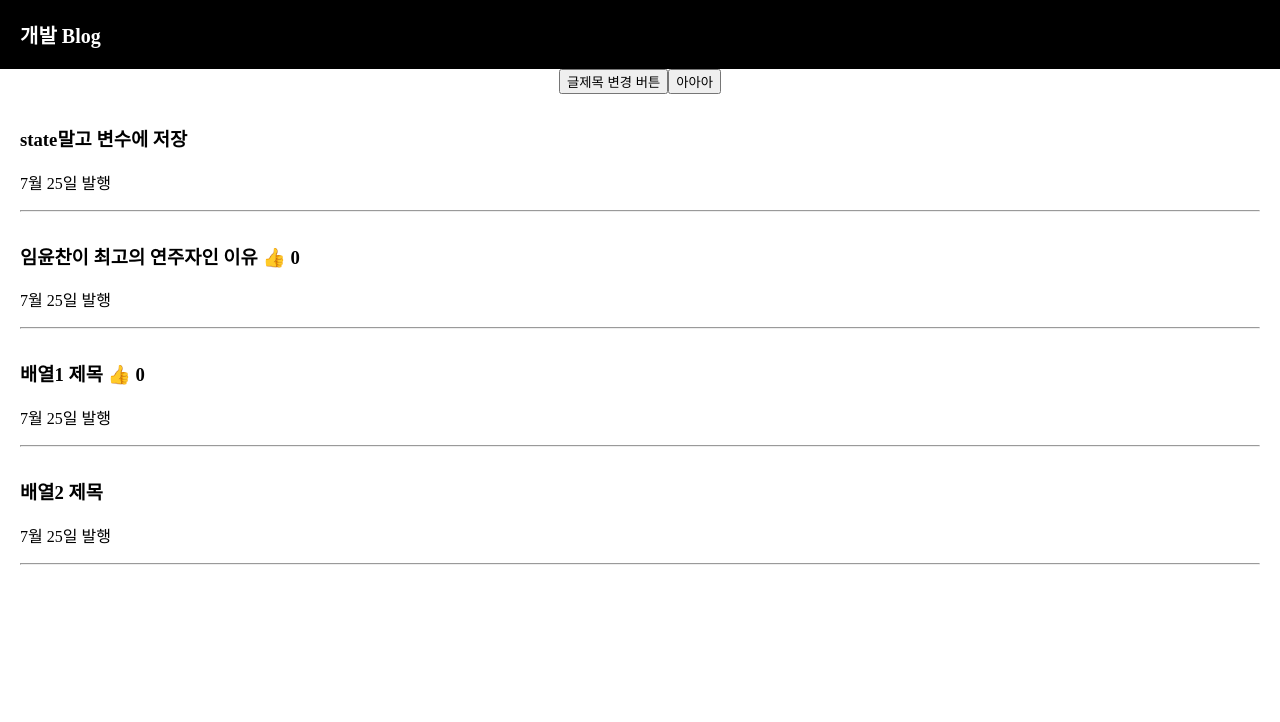
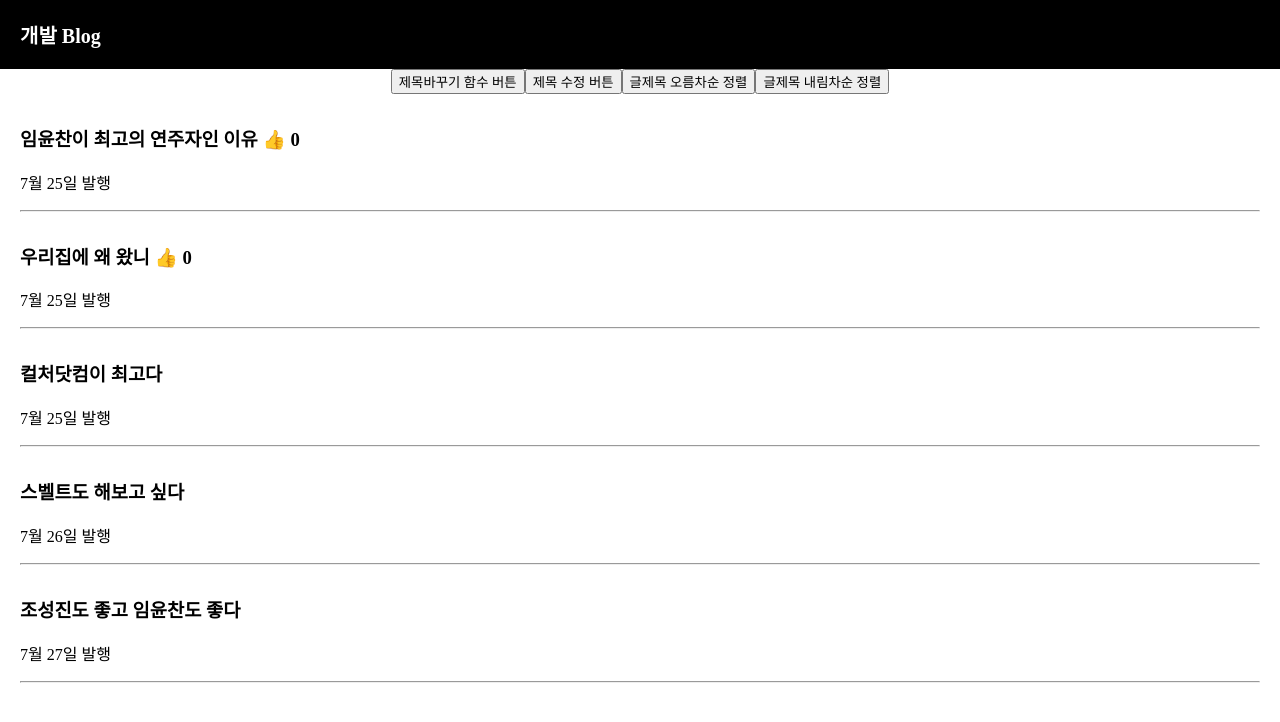
Before and after one commit to oneriver2671/First-React.js-Blog, a React (Create React App) app: page / in a window 1280 px wide. Shown: the top 722 px of the page. Built offline with nearby package versions, Linux system fonts and the light colour scheme.

Commit message:
Feat: state가 array/object인 경우

```diff
--- a/src/App.js
+++ b/src/App.js
@@ -1,16 +1,14 @@
 
 import React, { useState } from 'react';
-import logo from './logo.svg';
 import './App.css';
 
 function App() {
 
-  let posts = 'state말고 변수에 저장';
-
+  let posts = ['우리집에 왜 왔니', '컬처닷컴이 최고다', '스벨트도 해보고 싶다', '조성진도 좋고 임윤찬도 좋다'];
 
   // ES6 destructuring 문법을 사용한 state 저장
   let [글제목1, 글제목변경] = useState('임윤찬이 최고의 연주자인 이유');   // [a,b]: b에 state 데이터를 변경할 수 있는 함수가 들어감
-  let [title, changeTitle] = useState(['배열1 제목', '배열2 제목']);    // array/object 다룰 땐, 원본은 보존하는 게 좋음 (영구적으로 수정x)
+  let [titles, changeTitles] = useState(posts);
 
   // state를 변경하려면, 함께 만들어진 changeLikeNum() 함수를 써야만 변경 가능
   let [likeNum, changeLikeNum] = useState(0);
@@ -28,34 +26,61 @@ function App() {
       </div>
 
       {/**함수 뒤에 () 붙이면, click 하기 전에 바로 실행되어버림. */}
-      <button onClick={ 제목바꾸기 }>글제목 변경 버튼</button>
+      <button onClick={ 제목바꾸기 }>제목바꾸기 함수 버튼</button>
       <button onClick={() => {
-        let copy = [...title];		// 뭐냐 이 그지같은 문법은..? => 동작원리: state변경함수는, 기존 state와 신규 state를 비교 후, 같으면 변경 안해줌
-				// array/object 특징: []
+        // copy 변수 생성 이유: array/object 등을 다룰 땐, 원본은 보존하는 게 좋음 (영구적으로 수정x)
+        // state변경함수의 동작원리: 기존 state와 신규 state를 비교 후, 같으면 변경 안해줌 (일종의 에너지 절약)
+        let copy = [...titles];	        // js의 배열 복사 문법 (참조가 바뀜. 새로운 배열.)
         copy[0] = '배열1 제목 변경';
-        copy[1] = '배열2 제목 변경';
-        changeTitle(copy);
-      }}>아아아</button>
+        changeTitles(copy);
+
+        /* 안되는 코드 (js array 특징) */
+        // let arrReference = titles;      // MDN문서: 이렇게 쓰면 배열 복사 안됨. 원본 배열을 가리키는 '참조'만 할당됨.
+        // arrReference[0] = '배열1 제목 변경';    // 그래서 이렇게 값을 변경 후 state변경함수를 적용하는 게 불가능. arrReference의 화살표는 변하지 않았기 때문.
+        // changeTitles(arrReference);
+
+      }}>제목 수정 버튼</button>
+
+      {/**문자열 정렬 (오름차순) */}
+      <button onClick={() => {
+        let ascArr = [...posts];   // titles도 되고, posts도 되네?
+        ascArr.sort();
+        changeTitles(ascArr);
+      }}>글제목 오름차순 정렬</button>
+
+      {/**문자열 정렬 (내림차순) */}
+      <button onClick={() => {
+        let descArr = [...titles];
+        descArr.sort();
+        descArr.reverse();
+        changeTitles(descArr);
+      }}>글제목 내림차순 정렬</button>
+
 
       {/**글 목록 */}
-      <div className='list'>
-        <h3> { posts } </h3>
-        <p>7월 25일 발행</p>
-        <hr/>
-      </div>
       <div className='list'>
         <h3> { 글제목1 } <span>👍</span> { likeNum } </h3>
         <p>7월 25일 발행</p>
         <hr/>
       </div>
       <div className='list'>
-        <h3> { title[0] } <span onClick={ ()=>{ changeLikeNum(likeNum+1) } }>👍</span> { likeNum } </h3>
+        <h3> { titles[0] } <span onClick={ ()=>{ changeLikeNum(likeNum+1) } }>👍</span> { likeNum } </h3>
         <p>7월 25일 발행</p>
         <hr/>
       </div>
       <div className='list'>
-        <h3> { title[1] } </h3>
+        <h3> { titles[1] } </h3>
         <p>7월 25일 발행</p>
+        <hr/>
+      </div>
+      <div className='list'>
+        <h3> { titles[2] } </h3>
+        <p>7월 26일 발행</p>
+        <hr/>
+      </div>
+      <div className='list'>
+        <h3> { titles[3] } </h3>
+        <p>7월 27일 발행</p>
         <hr/>
       </div>
     </div>
```
